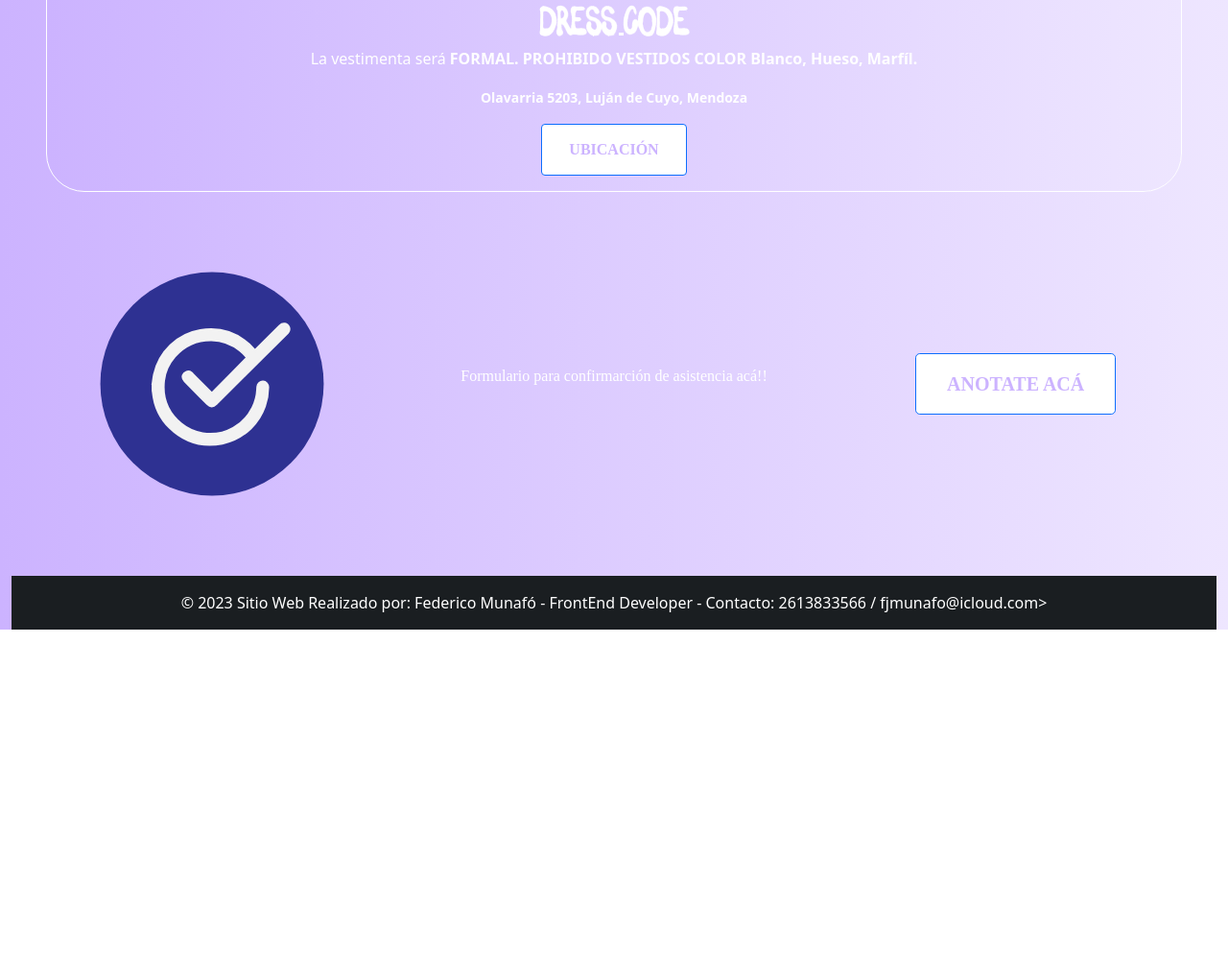
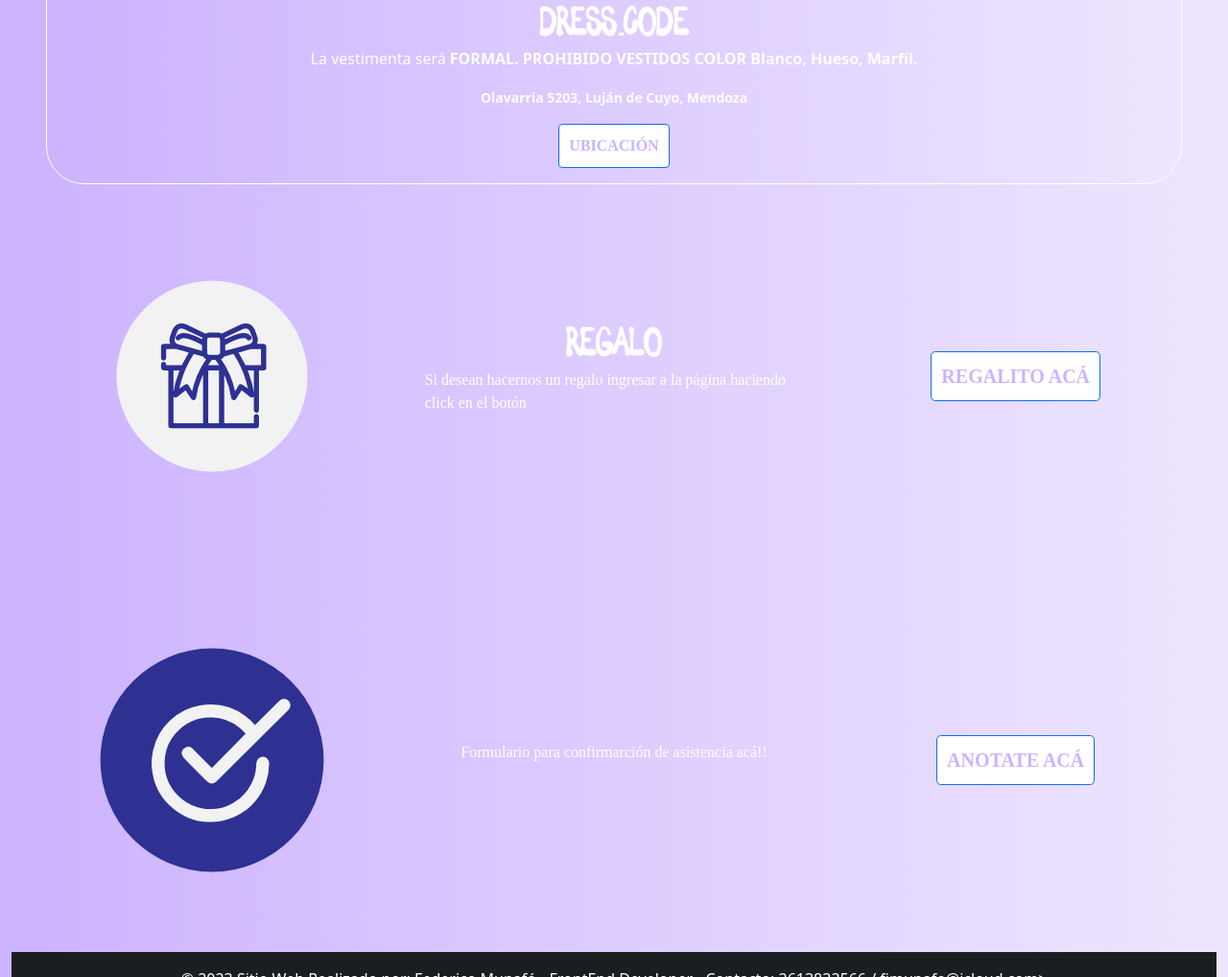
Before and after one commit to FedericoMunafo/CasamientoBaileAgusYMati, a plain HTML site: page index.html in a window 1280 px wide. Shown: the part 1816-2834 px from the top of the page at 96% size. Before the commit the page ends 2472 px from the top, so only its background shows below. Drawn offline with Linux system fonts and the light colour scheme.

Commit message:
Agregando lista de regalos

```diff
--- a/assets/css/style.css
+++ b/assets/css/style.css
@@ -42,6 +42,7 @@ body {
   font-weight: normal; }
 
 .btnColores {
+  padding:10px;
   background-color: white !important;
   border: 20% white !important; }
 
@@ -170,7 +171,9 @@ span {
   color: #ccb3ff;
   border: #eee6ff;
   text-transform: uppercase;
-  font-weight: bold; }
+  font-weight: bold;
+  padding: 0%;
+}
 
 .fotosMusica {
   background-image: url("../img/imagenewseb/2---musica.jpg");
--- a/index.html
+++ b/index.html
@@ -52,7 +52,22 @@
               </div>
             </div>
         </div>
-
+        <div class="container-fluid">
+          <div class="row">
+              <div class="col botonete">
+                  <img class="img-fluid"src="./assets/img/SVGIconos/7-Icono-Regalo.svg"  width="300px" height="300px" alt="">
+              </div>
+              <div class="col botonete">
+                  <h2 class="Neruda">Regalo</h2>
+                  <p class="regaloP">Si desean hacernos un regalo ingresar a la página haciendo click en el botón</p>
+              </div>
+              <div class="col botonete">
+                  <button class="btn btn-primary btn-lg formConfirmacion btnColores " type="button">
+                      <a class="nav-link btnInsta" aria-current="page" href="https://enhorabuenaweb.com/#/regalo/lista?id=618" target="_blank">Regalito Acá</a>
+                  </button>
+              </div>
+          </div>
+      </div>
         <div class="container-fluid">
             <div class="row">
                 <div class="col botonete">
```
